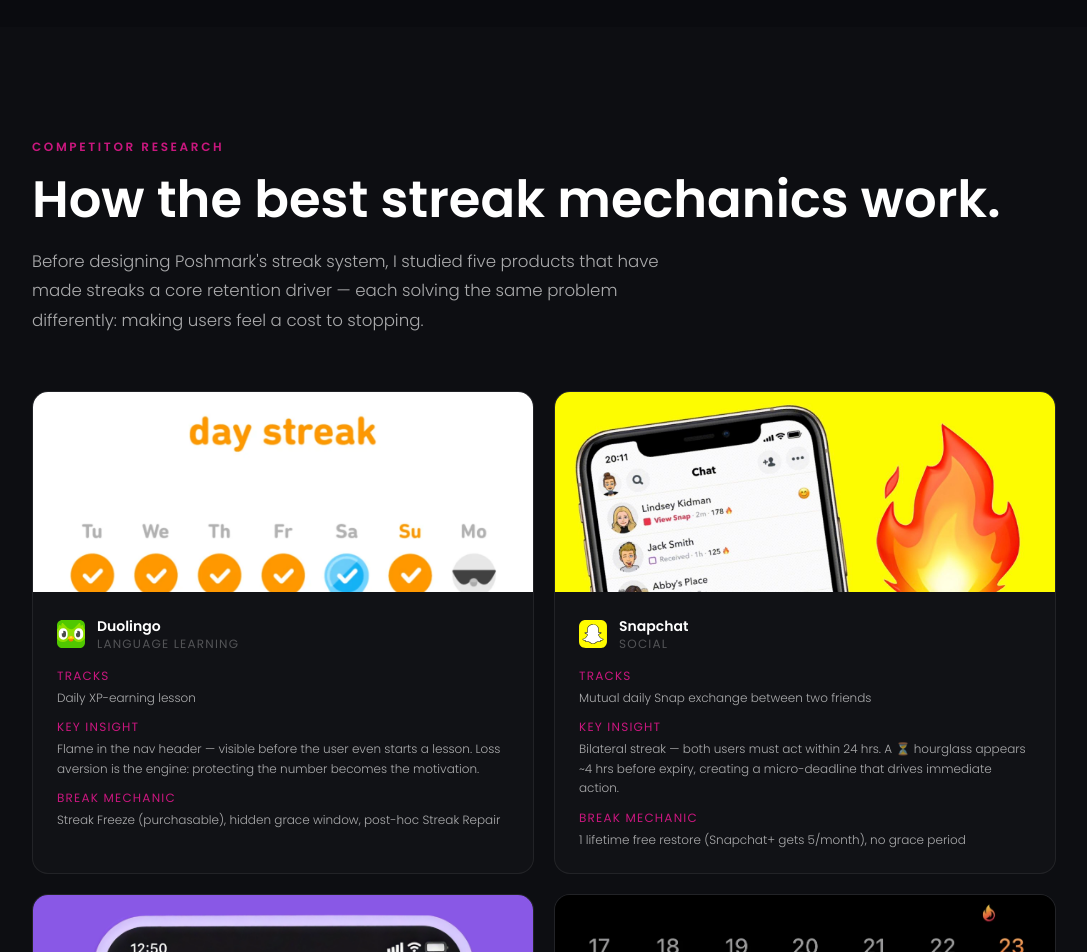
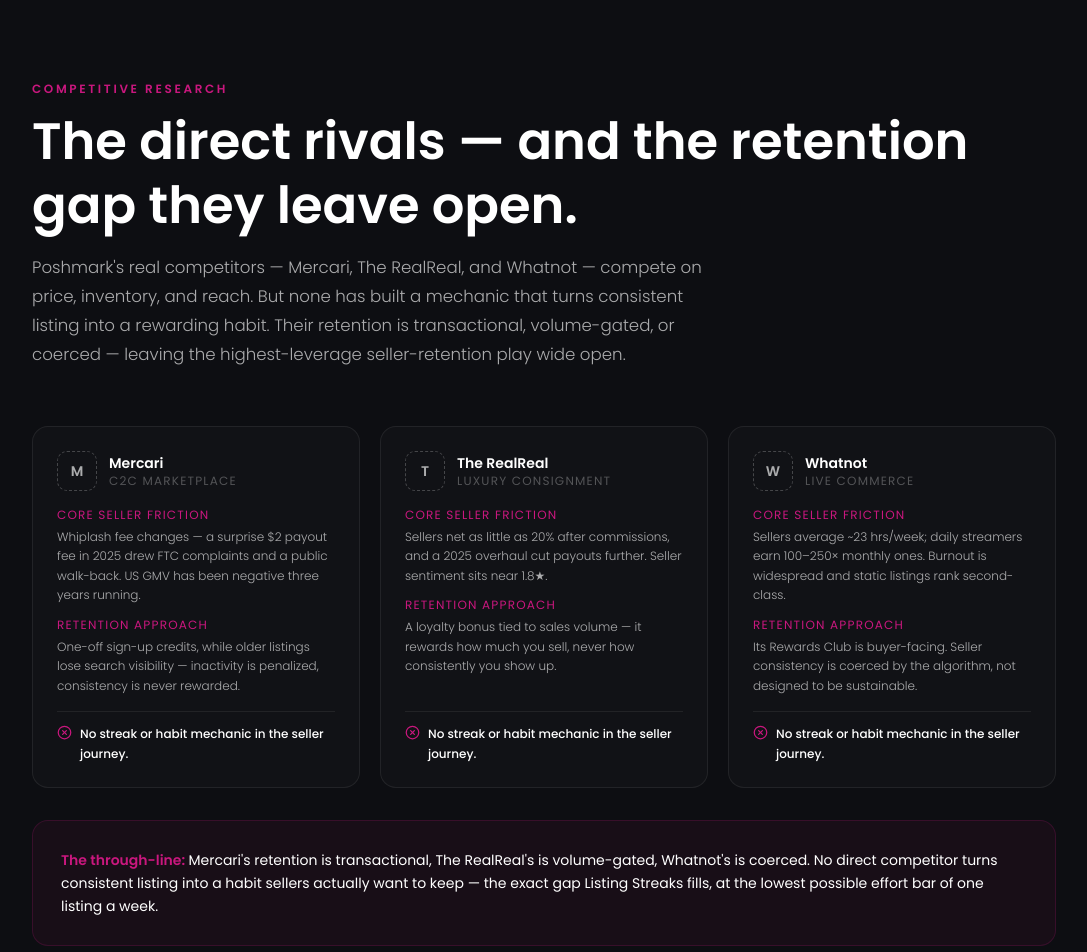
Before and after one commit to Harris07/hari-portfolio, a React (Vite) app: page /project/listing-streaks in a window 1280 px wide. Shown: the part 2360-3312 px from the top of the page, without its empty margins (96-1183 px from the left). Built offline with nearby package versions, Linux system fonts and the light colour scheme.

Commit message:
Restructure Listing Streaks: competitive research, reframed gaps & opportunities, vacation hold, overview stakes

```diff
--- a/src/pages/ListingStreaksDetailPage.tsx
+++ b/src/pages/ListingStreaksDetailPage.tsx
@@ -1,7 +1,7 @@
 import React, { useRef, useEffect, useState } from 'react'
 import { Link } from 'react-router-dom'
 import { motion, useInView, useMotionValue, useSpring } from 'framer-motion'
-import { ArrowLeft, TrendingUp, ShieldCheck, BarChart2, Handshake } from 'lucide-react'
+import { ArrowLeft, TrendingUp, ShieldCheck, BarChart2, Handshake, XCircle } from 'lucide-react'
 import NextProjectSection from '../components/NextProjectSection'
 import { PROJECTS } from '../data/projects'
 
@@ -392,14 +392,14 @@
               <Heading>Closing the behavioral gap between listing and retention.</Heading>
             </FadeUp>
             <FadeUp delay={0.1} className="md:pt-12">
-              <Body>Internal cohort data established a clear behavioral pattern: sellers who list at least once per week for four consecutive weeks transition from casual to habitual — and habitual listers are disproportionately more likely to remain active at 90 and 180 days. Yet pre-launch data showed weekly streakster counts declining at −4.5% YoY, signaling that no existing surface was closing the gap between first listing and sustained repetition. Listing Streaks was the designed intervention: make the behavioral target visible, reward its achievement, and architect a recovery path so that one missed week does not become permanent abandonment.</Body>
+              <Body>Internal cohort data established a clear behavioral pattern: sellers who list at least once per week for four consecutive weeks transition from casual to habitual — and habitual listers are disproportionately more likely to remain active at 90 and 180 days. Yet pre-launch data showed weekly streakster counts declining at −4.5% YoY, signaling that no existing surface was closing the gap between first listing and sustained repetition. That gap — between a seller's first listing and a durable weekly habit — is the problem Listing Streaks set out to close.</Body>
             </FadeUp>
           </div>
           <FadeUp delay={0.15} className="mt-16 grid grid-cols-1 sm:grid-cols-3 gap-4">
             {[
-              { v: '14%', d: 'of active sellers converted to weekly listers at baseline' },
-              { v: '2×', d: 'Target increase in weekly lister conversion' },
-              { v: '10%', d: 'Target growth in Habitual Listers' },
+              { v: '14%', d: 'of active sellers were weekly listers at baseline' },
+              { v: '4.5%', d: 'YoY streakster decline Listing Streaks was built to reverse' },
+              { v: '4 wks', d: 'consecutive listings that turn a casual seller habitual' },
             ].map(({ v, d }) => (
               <div key={v} className="p-7 rounded-2xl" style={{ background: 'rgba(255,255,255,0.03)', border: `1px solid ${BORDER}` }}>
                 <span className="font-semibold block mb-2" style={{ color: A, fontSize: 'clamp(2.4rem,4vw,3.2rem)', lineHeight: 1 }}>{v}</span>
@@ -431,15 +431,95 @@
         </div>
       </section>
 
-      {/* ── COMPETITOR RESEARCH ── */}
+      {/* ── COMPETITIVE RESEARCH (DIRECT COMPETITORS) ── */}
       <section className="py-28 px-6 md:px-10" style={{ background: BG }}>
         <div className="max-w-5xl mx-auto">
           <FadeUp className="mb-4">
-            <SectionLabel>Competitor Research</SectionLabel>
+            <SectionLabel>Competitive Research</SectionLabel>
+            <Heading>The direct rivals — and the retention gap they leave open.</Heading>
+          </FadeUp>
+          <FadeUp delay={0.08} className="mb-14">
+            <Body className="max-w-2xl mt-4">
+              Poshmark's real competitors — Mercari, The RealReal, and Whatnot — compete on price, inventory, and reach. But none has built a mechanic that turns consistent listing into a rewarding habit. Their retention is transactional, volume-gated, or coerced — leaving the highest-leverage seller-retention play wide open.
+            </Body>
+          </FadeUp>
+
+          <FadeUp delay={0.12}>
+            <div className="grid grid-cols-1 md:grid-cols-3 gap-5 mb-8">
+              {[
+                {
+                  app: 'Mercari',
+                  tag: 'C2C Marketplace',
+                  friction: 'Whiplash fee changes — a surprise $2 payout fee in 2025 drew FTC complaints and a public walk-back. US GMV has been negative three years running.',
+                  approach: 'One-off sign-up credits, while older listings lose search visibility — inactivity is penalized, consistency is never rewarded.',
+                  gap: 'No streak or habit mechanic in the seller journey.',
+                },
+                {
+                  app: 'The RealReal',
+                  tag: 'Luxury Consignment',
+                  friction: 'Sellers net as little as 20% after commissions, and a 2025 overhaul cut payouts further. Seller sentiment sits near 1.8★.',
+                  approach: 'A loyalty bonus tied to sales volume — it rewards how much you sell, never how consistently you show up.',
+                  gap: 'No streak or habit mechanic in the seller journey.',
+                },
+                {
+                  app: 'Whatnot',
+                  tag: 'Live Commerce',
+                  friction: 'Sellers average ~23 hrs/week; daily streamers earn 100–250× monthly ones. Burnout is widespread and static listings rank second-class.',
+                  approach: 'Its Rewards Club is buyer-facing. Seller consistency is coerced by the algorithm, not designed to be sustainable.',
+                  gap: 'No streak or habit mechanic in the seller journey.',
+                },
+              ].map(({ app, tag, friction, approach, gap }) => (
+                <div key={app} className="rounded-2xl p-6 flex flex-col gap-4"
+                  style={{ background: 'rgba(255,255,255,0.02)', border: `1px solid ${BORDER}` }}>
+                  <div className="flex items-center gap-3">
+                    {/* Logo placeholder — replace with brand SVG later */}
+                    <div style={{ width: 40, height: 40, borderRadius: 10, border: '1px dashed rgba(255,255,255,0.22)', display: 'flex', alignItems: 'center', justifyContent: 'center', flexShrink: 0 }}>
+                      <span className="font-semibold text-sm" style={{ color: MUTED }}>{app[0]}</span>
+                    </div>
+                    <div>
+                      <p className="font-semibold text-sm" style={{ color: WHITE }}>{app}</p>
+                      <p className="text-xs uppercase tracking-widest" style={{ color: 'rgba(255,255,255,0.28)' }}>{tag}</p>
+                    </div>
+                  </div>
+                  <div className="flex flex-col gap-3">
+                    <div>
+                      <p className="text-xs uppercase tracking-widest mb-1" style={{ color: A }}>Core seller friction</p>
+                      <p className="text-xs font-light leading-relaxed" style={{ color: MUTED }}>{friction}</p>
+                    </div>
+                    <div>
+                      <p className="text-xs uppercase tracking-widest mb-1" style={{ color: A }}>Retention approach</p>
+                      <p className="text-xs font-light leading-relaxed" style={{ color: MUTED }}>{approach}</p>
+                    </div>
+                  </div>
+                  <div className="mt-auto pt-3 flex items-start gap-2" style={{ borderTop: `1px solid ${BORDER}` }}>
+                    <XCircle size={15} color={A} strokeWidth={2} style={{ flexShrink: 0, marginTop: 1 }} />
+                    <p className="text-xs font-medium leading-relaxed" style={{ color: WHITE }}>{gap}</p>
+                  </div>
+                </div>
+              ))}
+            </div>
+          </FadeUp>
+
+          <FadeUp delay={0.2}>
+            <div className="p-7 rounded-2xl" style={{ background: 'rgba(201,23,126,0.06)', border: '1px solid rgba(201,23,126,0.18)' }}>
+              <p className="text-sm leading-relaxed" style={{ color: WHITE }}>
+                <span style={{ color: A, fontWeight: 600 }}>The through-line: </span>
+                Mercari's retention is transactional, The RealReal's is volume-gated, Whatnot's is coerced. No direct competitor turns consistent listing into a habit sellers actually want to keep — the exact gap Listing Streaks fills, at the lowest possible effort bar of one listing a week.
+              </p>
+            </div>
+          </FadeUp>
+        </div>
+      </section>
+
+      {/* ── STREAK-MECHANIC RESEARCH ── */}
+      <section className="py-28 px-6 md:px-10" style={{ background: BG }}>
+        <div className="max-w-5xl mx-auto">
+          <FadeUp className="mb-4">
+            <SectionLabel>Streak-Mechanic Research</SectionLabel>
             <Heading>How the best streak mechanics work.</Heading>
           </FadeUp>
           <FadeUp delay={0.08} className="mb-14">
-            <Body className="max-w-2xl mt-4">Before designing Poshmark's streak system, I studied five products that have made streaks a core retention driver — each solving the same problem differently: making users feel a cost to stopping.</Body>
+            <Body className="max-w-2xl mt-4">These aren't Poshmark's market competitors — they're the products that have made streaks a core retention driver. I studied five of them to understand how the mechanic works, each solving the same problem differently: making users feel a cost to stopping.</Body>
           </FadeUp>
 
           <FadeUp delay={0.12}>
@@ -538,7 +618,7 @@
           </FadeUp>
           <FadeUp delay={0.08} className="mb-14">
             <Body className="max-w-2xl mt-4">
-              Across every competitor studied, the same friction points surfaced. The opportunity wasn't to copy a streak mechanic — it was to solve the problems they all left unsolved.
+              Both research tracks pointed to the same conclusion. Poshmark's direct competitors leave consistency unrewarded; the products that mastered streaks reward the wrong thing. Each gap below is an opening Listing Streaks was designed to close.
             </Body>
           </FadeUp>
 
@@ -549,28 +629,33 @@
               {[
                 {
                   number: '01',
-                  title: 'Streaks are disconnected from real value',
-                  body: 'Duolingo, Snapchat, and LinkedIn all reward the act of opening the app — not the outcome the user cares about. Sellers don\'t want to "be active," they want to earn. No competitor ties streak maintenance directly to income growth.',
+                  title: 'Consistency itself goes unrewarded',
+                  body: "Mercari leans on one-off sign-up credits, The RealReal rewards raw sales volume, and Whatnot's perks are buyer-facing. Across every direct competitor, the reward is tied to how much you sell — never to showing up consistently. The most durable seller behavior is the one no rival incentivizes.",
                 },
                 {
                   number: '02',
-                  title: 'Social pressure is generic or absent',
-                  body: "Snapchat's bilateral system works because both parties feel the cost. But no commerce platform has translated that mutual accountability into a seller-to-buyer or seller-to-seller context — leaving a massive social retention lever untapped.",
+                  title: 'Retention is transactional, not intrinsic',
+                  body: "Rivals pull extrinsic levers — fees, credits, commission tiers — that often breed resentment (Mercari's fee revolt, The RealReal's shrinking payouts). None gives sellers an intrinsic reason to return. Streak products prove the opposite works: Duolingo and Snapchat retain millions on the pure satisfaction of not breaking a number.",
+                },
+                {
+                  number: '03',
+                  title: 'Consistency is punished or coerced, never made easy',
+                  body: "Mercari quietly buries the listings of inactive sellers; Whatnot's algorithm rewards daily streaming to the point of burnout (~23 hrs/week). No competitor lowers the effort bar to make steady selling feel forgiving and sustainable — the exact gap a one-listing-a-week cadence closes.",
                 },
                 {
                   number: '04',
-                  title: 'No progressive difficulty or mastery arc',
-                  body: 'Every streak studied is flat — day 1 and day 100 feel identical. There is no system that makes a seller feel they are becoming better at the craft, only one that makes them feel they are surviving a countdown.',
+                  title: 'Streaks reward activity, not earnings',
+                  body: 'Even the best streak mechanics — Duolingo, Snapchat, LinkedIn — reward the act of opening the app, not the outcome the user cares about. Sellers don\'t want to "be active," they want to earn. No product, in commerce or out, ties a streak directly to income growth.',
                 },
                 {
                   number: '05',
-                  title: 'Freeze mechanics feel punitive, not supportive',
-                  body: 'Streak freezes exist as a paid escape hatch (Duolingo) or a one-time lifeline (Snapchat). None frame the break as a natural part of seller life — vacations, illness, busy weeks — making the product feel adversarial.',
+                  title: 'Social accountability is untapped in commerce',
+                  body: "Snapchat's bilateral streak works because both sides feel the cost. No commerce platform has translated that mutual accountability into a seller-to-buyer trust signal — leaving a seller's reliability invisible and a proven retention lever completely unused.",
                 },
                 {
                   number: '06',
-                  title: 'Discovery of the streak is passive',
-                  body: 'Users learn about the streak only after they\'ve already started one. No competitor designs the first-time streak moment as a deliberate onboarding hook — the mechanic is discovered, not introduced.',
+                  title: 'No progression or mastery arc',
+                  body: "Every streak studied is flat — day 1 and week 50 feel identical — and no marketplace makes a seller feel they are mastering the craft. Consistency should compound into status and tangible perks, not just reset a countdown.",
                 },
               ].map(({ number, title, body }) => (
                 <div key={number} className="p-6 rounded-2xl flex flex-col gap-3"
@@ -589,19 +674,19 @@
                 {
                   Icon: TrendingUp,
                   title: 'Tie streaks to earnings, not activity',
-                  body: 'Design the streak around listings that sell — not just any listing. When sellers see a direct line between streak consistency and income, the mechanic becomes self-reinforcing. The motivation is intrinsic.',
+                  body: 'V1 keeps the bar deliberately low — one listing a week — to remove friction and build the habit first. The next evolution ties that established consistency to listings that sell, so the streak compounds into income rather than vanity activity. When sellers see a direct line between showing up and earning, the loop becomes self-reinforcing and intrinsically motivated.',
                   tag: 'Core differentiator',
                 },
                 {
                   Icon: ShieldCheck,
-                  title: 'Introduce a grace period as a feature, not a workaround',
-                  body: "Frame a 24-hour grace window as a built-in seller courtesy — a recognition that life happens. This removes anxiety without removing stakes, and models Poshmark as a product that's on the seller's side.",
+                  title: 'Make the forgiving cadence a feature, not a workaround',
+                  body: "The bar is intentionally low — a single listing keeps the week alive, giving sellers up to a 6-day cushion to fit it around real life. Framed as a deliberate courtesy rather than a loophole, this removes anxiety without removing stakes, and positions Poshmark as a product that's on the seller's side.",
                   tag: 'Retention lever',
                 },
                 {
                   Icon: BarChart2,
                   title: 'Build a mastery arc into the streak progression',
-                  body: 'Design milestones at 7, 30, 90, and 365 days with unlockable benefits — early access, promoted listings, seller badges. Sellers should feel they are leveling up, not just surviving.',
+                  body: "Reward every unbroken 4-week cycle — one listing a week, four weeks in a row. Each completed streak unlocks tangible perks: free shipping, an exclusive app icon, and seller badges. Sellers should feel they are leveling up and earning status, not just surviving.",
                   tag: 'Engagement depth',
                 },
                 {
@@ -858,8 +943,8 @@
               <SectionLabel>Graceful Recovery</SectionLabel>
               <Heading size="md">Designing for the exit, not just the entry.</Heading>
               <div className="mt-6 flex flex-col gap-4">
-                <Body>Loss aversion research consistently shows that the threat of losing a held asset is a stronger motivator than the prospect of gaining an equivalent one. A broken streak, if handled poorly, converts that psychological principle against the product — the seller feels punished and disengages permanently. The design intervention was to reframe the broken state not as an ending but as an access interruption: "List now to regain access to your rewards." The CTA language was chosen precisely for the word "regain" — it asserts that the reward relationship is intact, merely paused.</Body>
-                <Body>The bottom sheet surfaces only on the first post-lapse visit, preventing repeated negative exposure. Once dismissed, the streak page resets to the familiar W1 state — identical visual hierarchy to the initial onboarding view. There is no permanent penalty badge, no "streak ended" tombstone. The reset communicates: the system is ready when you are.</Body>
+                <Body>Loss aversion makes a mishandled break dangerous — the seller feels punished and disengages for good. So the broken state is reframed as an access interruption, not an ending: the CTA reads "List now to regain access to your rewards," asserting the reward relationship is only paused. The sheet appears just once per lapse, then the page resets cleanly to the familiar week-1 view — no penalty badge, no "streak ended" tombstone. The message: the system is ready when you are.</Body>
+                <Body>That covers the unplanned break; a planned absence gets its own escape hatch. Vacation Hold lets sellers pause the streak before stepping away — the clock stops and nothing breaks — then resume listing once a week, right where they left off. Time away becomes a supported part of seller life, not a threat to hard-earned progress.</Body>
               </div>
             </FadeUp>
             <div className="flex justify-center gap-4 md:gap-6">
```
